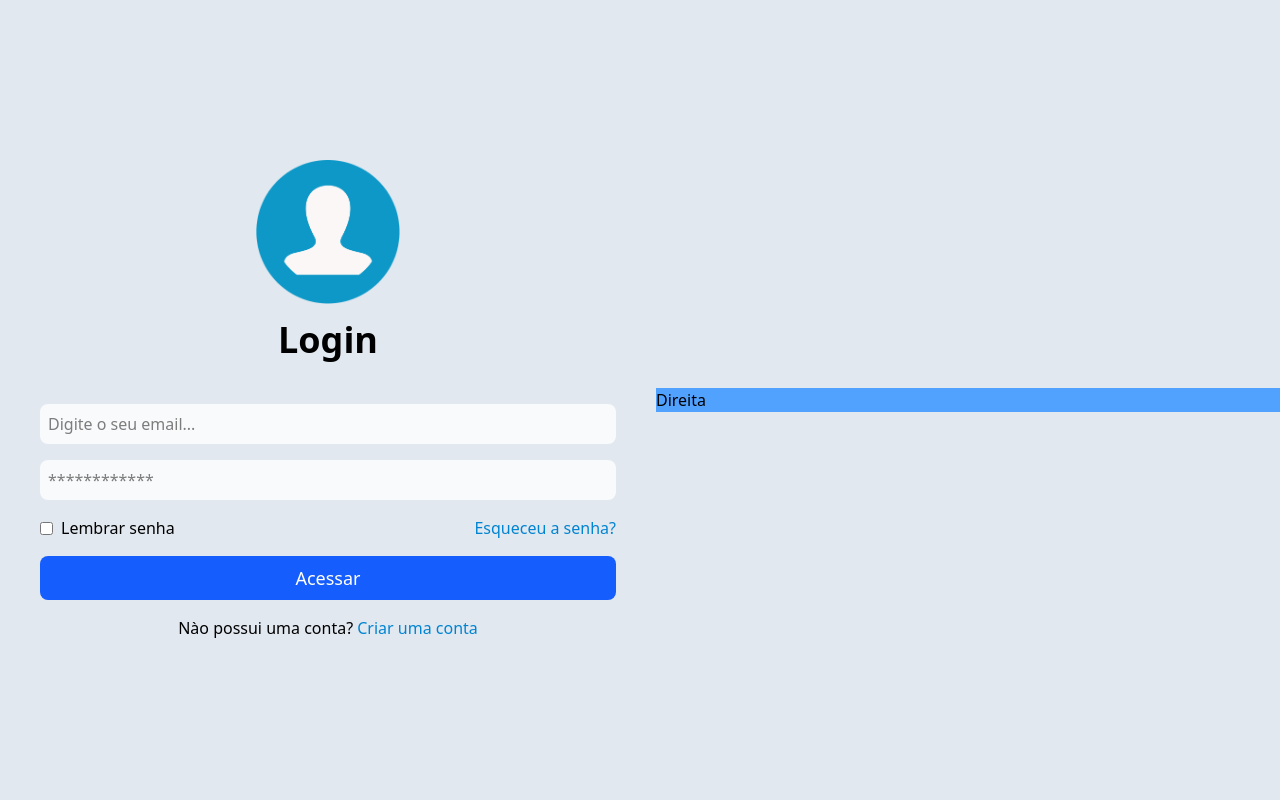
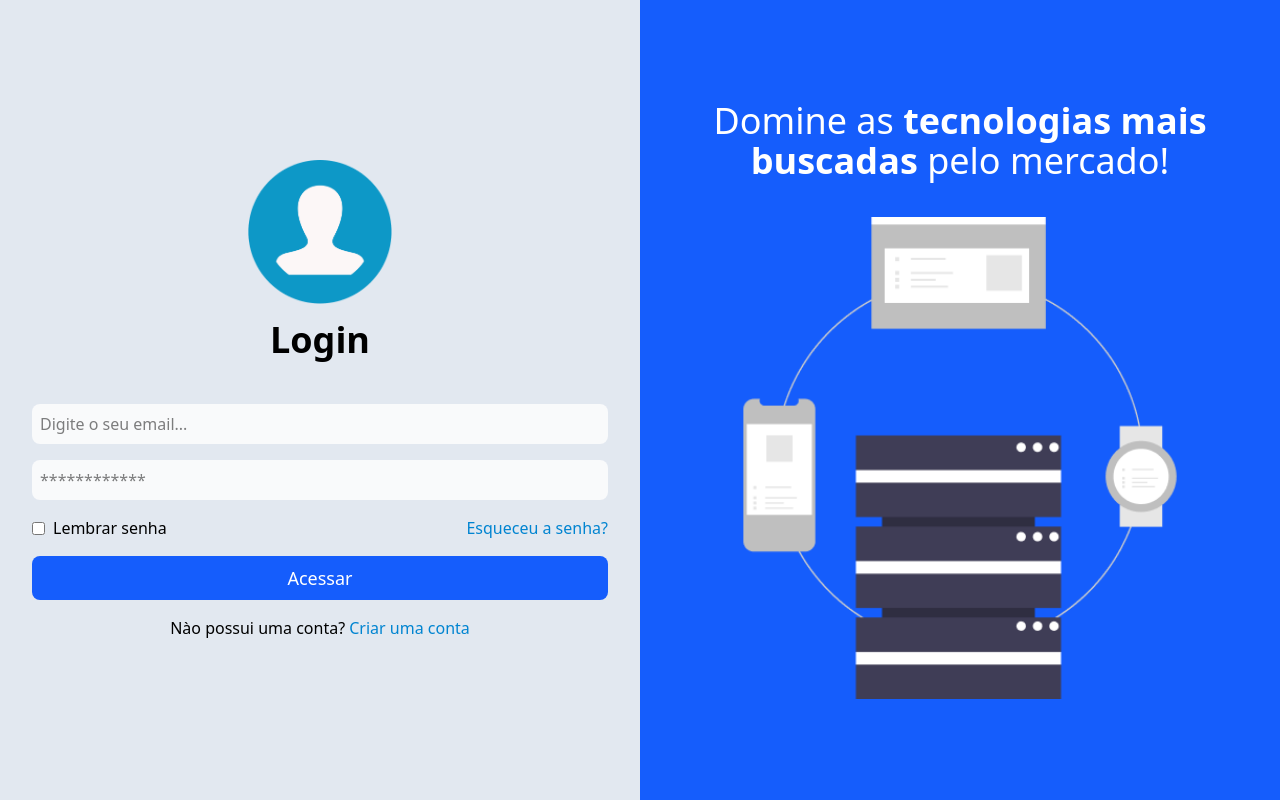
Before and after one commit to BatystaG/LoginScreen, a website: page src/index.html in a window 1280 px wide. Drawn offline with Linux system fonts and the light colour scheme.

Commit message:
Finalizando container hero

```diff
--- a/src/index.html
+++ b/src/index.html
@@ -34,7 +34,11 @@
 
         </section>
 
-        <section class="hidden md:flex w-full flex-1 bg-blue-400">Direita</section>
+        <section class="hidden md:flex w-full flex-1 bg-blue-600 h-screen justify-center items-center flex-col p-4 gap-9">
+
+            <h1 class="text-white text-2xl text-center max-w-lg lg:text-4xl ">Domine as <strong>tecnologias mais buscadas</strong> pelo mercado!</h1>
+            <img class="w-5/6 lg:w-full lg:max-w-md" src="assets/techs.png" alt="Tecnologias usadas no mercado">
+        </section>
 
     </main>
 
```
Also changed, not shown: style/output.css.
